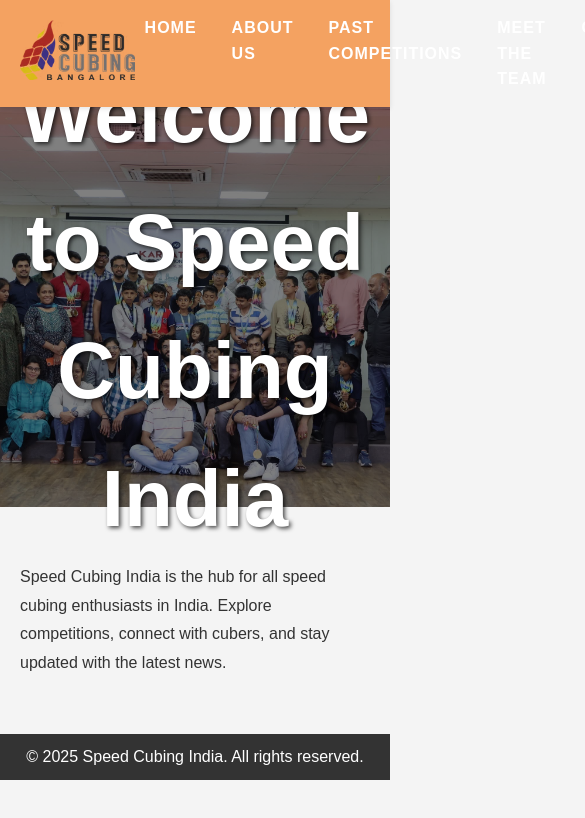
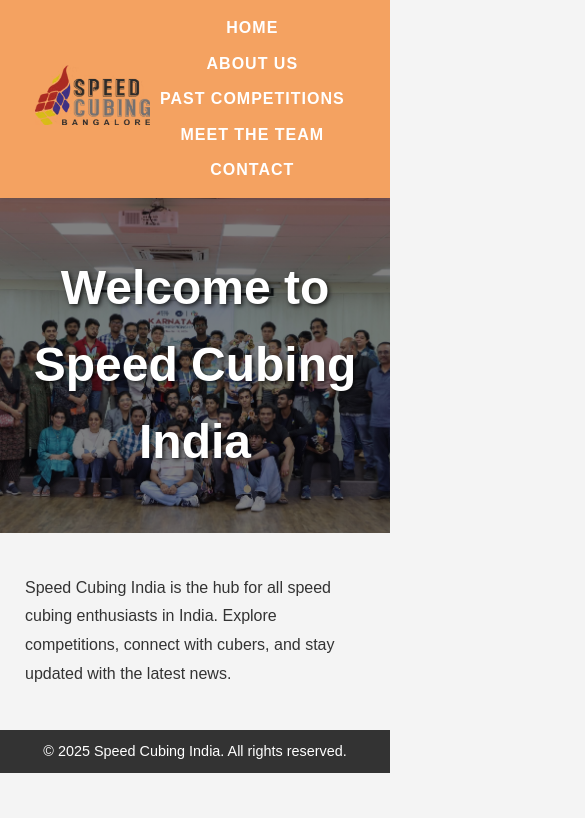
Before and after one commit to lnzainn/speed-cubing-india, a plain HTML site: page index.html in a window 390 px wide. Shown: the top 818 px of the page, 585 px wide, since content can reach past the window. Drawn offline with Linux system fonts and the light colour scheme; a script that the page names is missing.

Commit message:
minor fixes

```diff
--- a/css/styles.css
+++ b/css/styles.css
@@ -31,6 +31,12 @@ header {
 .logo img {
     height: 60px;
 }
+
+img {
+    max-width: 100%;
+    height: auto; /* Maintain aspect ratio */
+}
+
 
 nav {
     display: flex;
@@ -116,3 +122,36 @@ footer {
         opacity: 0;
     }
 }
+
+/* Responsive Design for Mobile Devices */
+@media (max-width: 768px) {
+    header {
+        flex-wrap: wrap;
+        justify-content: center;
+    }
+
+    nav {
+        flex-direction: column;
+        align-items: center;
+        gap: 10px;
+    }
+
+    .hero {
+        height: auto; /* Adjust height dynamically */
+        padding: 20px;
+        font-size: 1.5rem; /* Reduce font size */
+    }
+
+    .content {
+        padding: 15px;
+        margin: 10px;
+    }
+
+    .content h1 {
+        font-size: 1.8rem;
+    }
+
+    footer {
+        font-size: 0.9rem;
+    }
+}
```
